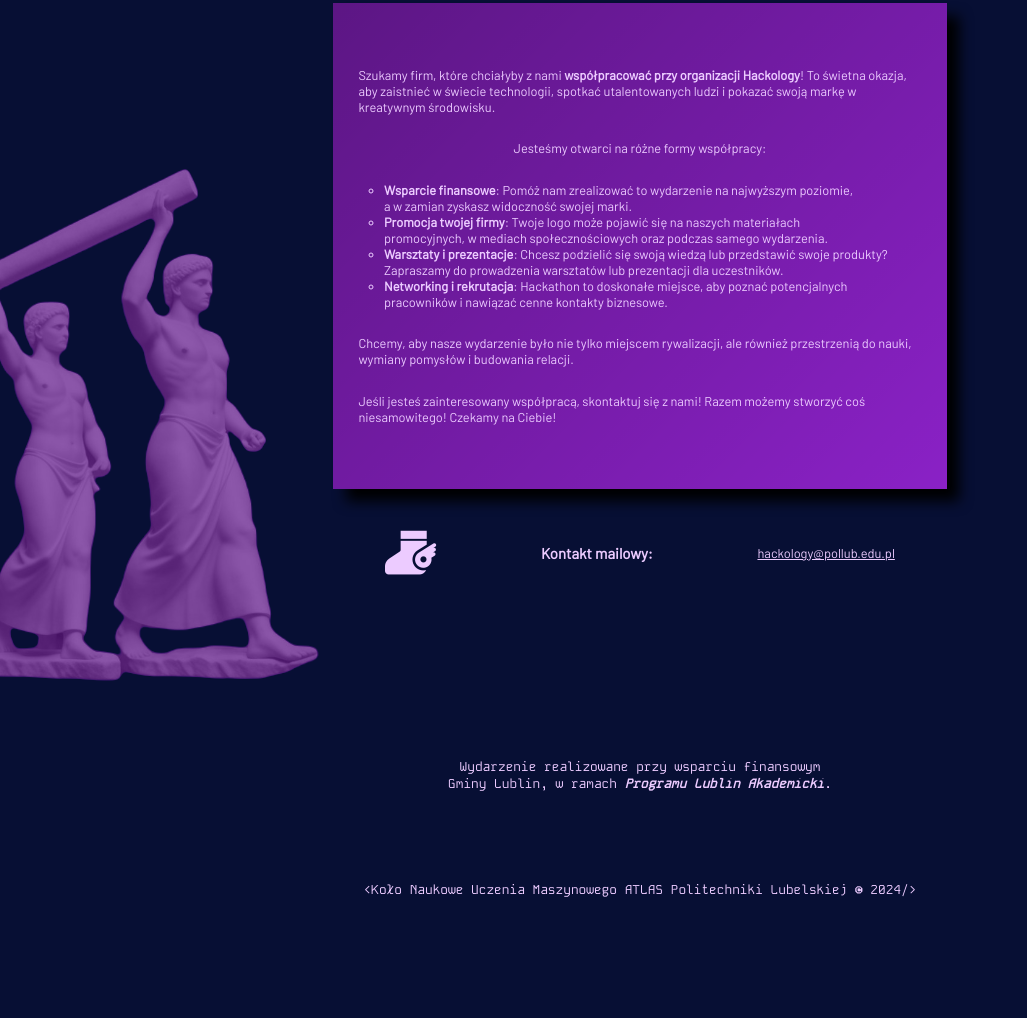
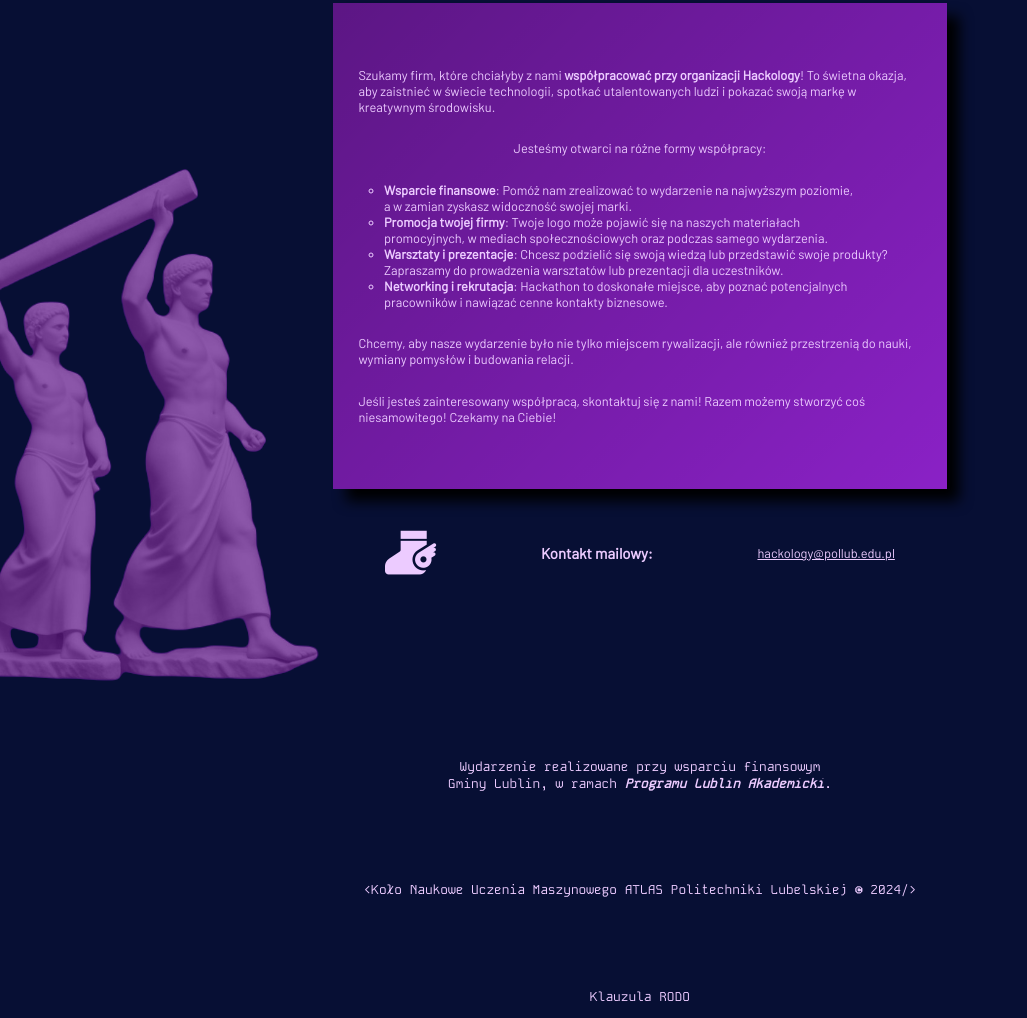
Before and after one commit to knum-atlas/hackology, a plain HTML site: page partner.html in a window 1280 px wide. Shown: the part 424-1442 px from the top of the page, without its empty margins (0-1027 px from the left). Before the commit the page ends 1335 px from the top, so only its background shows below. Drawn offline with Linux system fonts and the light colour scheme; files whose address does not match are found by name.

Commit message:
Rodo tymczasowe

```diff
--- a/partner.html
+++ b/partner.html
@@ -115,6 +115,10 @@
                 &lt;Koło Naukowe Uczenia Maszynowego ATLAS Politechniki Lubelskiej &copy; 2024/&gt;
             </p>
 
+            <p>
+                <a class="link" href="RODO.docx" download="Hackology - klauzula RODO.docx">Klauzula RODO</a>
+            </p>
+
         </footer>
 
 
```
Also changed, not shown: index.html (+1 -0 lines), regulamin.html (+4 -0 lines), 1 other file.
